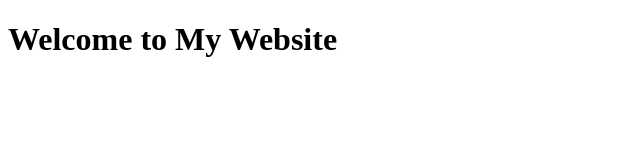
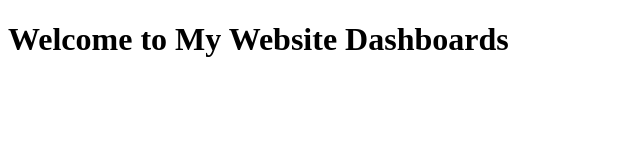
Before and after one commit to vidhi-0090/finle-test, a plain HTML site: page index.html in a window 1280 px wide. Shown: the whole page, without its empty margins (0-640 px from the left). Drawn offline with Linux system fonts and the light colour scheme.

Commit message:
pick to squash

```diff
--- a/index.html
+++ b/index.html
@@ -8,7 +8,7 @@
   </head>
   <body>
     <main>
-        <h1>Welcome to My Website</h1>
+        <h1>Welcome to My Website Dashboards</h1>
     </main>
   </body>
 </html>
```
Also changed, not shown: file.html (+1 -1 lines).
